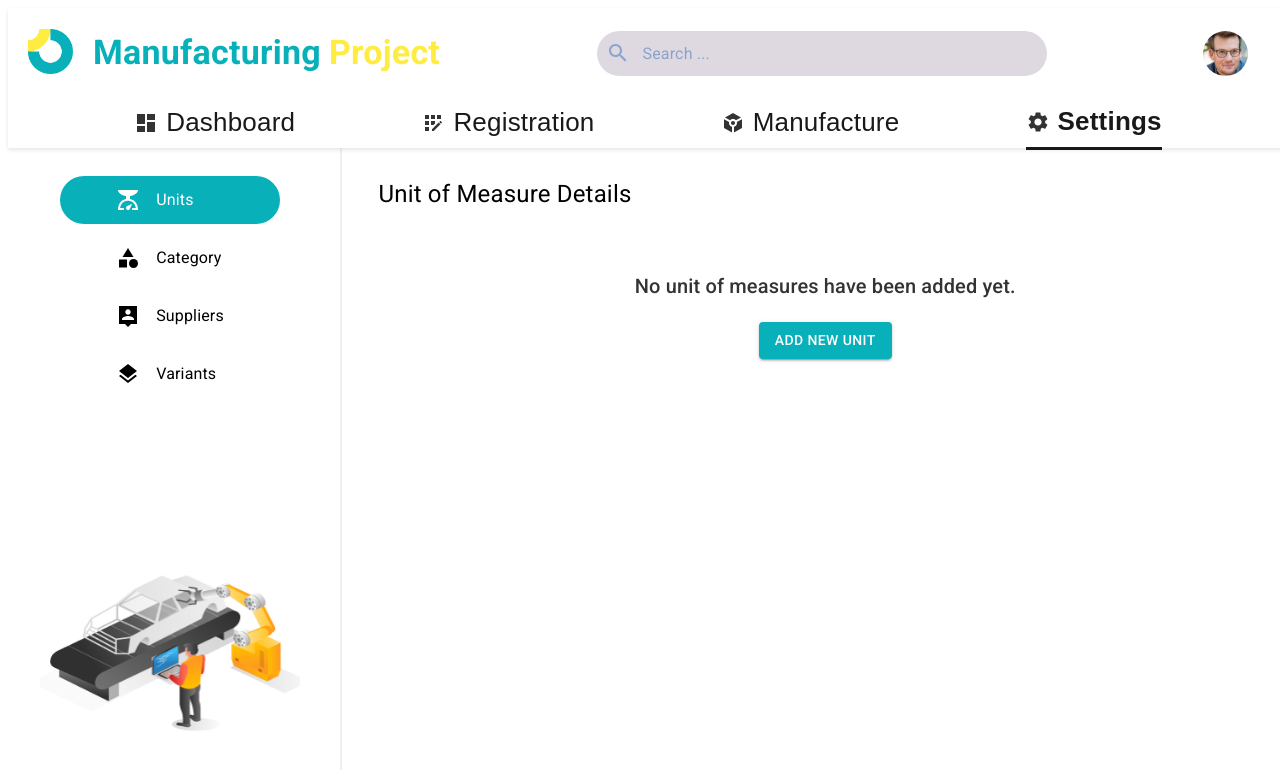
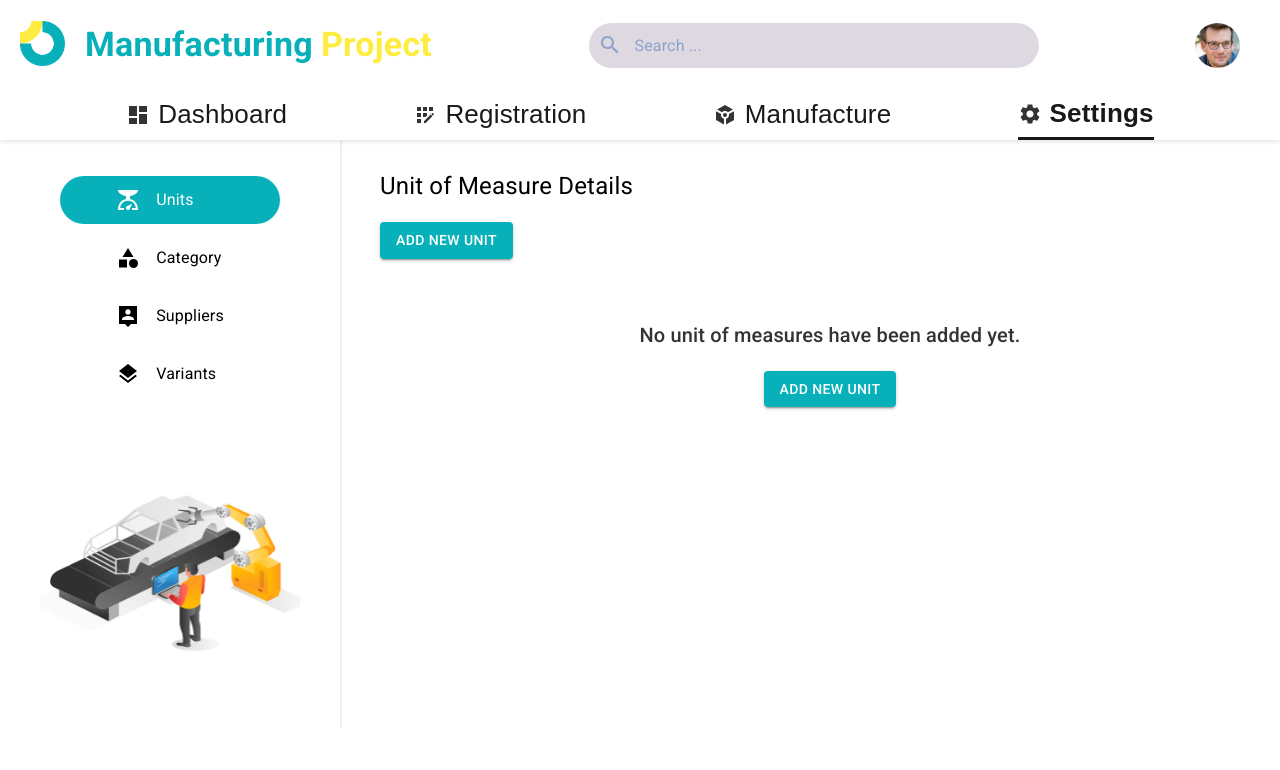
Before and after one commit to Manufacturing-Project/frontend, a React (Create React App) app: page /setting/unit in a window 1280 px wide. Shown: the top 770 px of the page. Built offline with nearby package versions, Linux system fonts and the light colour scheme; no server answers.

Commit message:
modifications

```diff
--- a/src/App.tsx
+++ b/src/App.tsx
@@ -1,9 +1,15 @@
-import React from 'react';
-import { BrowserRouter as Router, useRoutes } from 'react-router-dom';
+import React, { useEffect } from 'react';
+import { BrowserRouter as Router, useLocation, useRoutes } from 'react-router-dom';
 import MainLayout from './layouts/MainLayout';
 import { flattenedRoutes } from './routes/Routes';
 
 const App: React.FC = () => {
+
+  const { pathname } = useLocation();
+  useEffect(() => {
+    window.scrollTo(0, 0);
+  }, [pathname]);
+
   const routing = useRoutes([
     {
       path: '/',
--- a/src/components/molecules/addRawMaterial/AddRawMaterial.tsx
+++ b/src/components/molecules/addRawMaterial/AddRawMaterial.tsx
@@ -110,6 +110,7 @@ const AddRawMaterial: React.FC<Props> = ({
     height: "100%", // Ensure height is not exceeding the container
     boxSizing: 'border-box',
     overflow: 'hidden', // Prevent vertical scroll
+    //flexGrow: 1, // Allows the form to grow and fill available space
   }}
 >
   <Typography variant="h4" gutterBottom>
--- a/src/components/molecules/itembox/Itembox.tsx
+++ b/src/components/molecules/itembox/Itembox.tsx
@@ -63,7 +63,7 @@ const Itembox: React.FC<ItemboxProps> = ({
         width: '100%' ,
         height,
         padding: rowPadding,
-        overflowY: 'auto',
+        overflowY: 'hidden',
         boxShadow:'none',
       }}
     >
--- a/src/components/organism/category/Category.tsx
+++ b/src/components/organism/category/Category.tsx
@@ -130,6 +130,18 @@ const Category: React.FC = () => {
          <Typography variant="h6" sx={{ fontSize: '24px', fontWeight: 400, lineHeight: '32px' }}>
             Category Details
           </Typography>
+
+          <Box >
+
+{ categoryOptions.length > 0 ? (
+  <Button
+  variant="contained"
+  onClick={handleAddCategoryClick}
+  sx={{ backgroundColor: theme.colors.button_background_setting, color: theme.colors.font_color_button ,marginTop:'40px'}} >
+  Add New Category
+</Button> ) : null }
+</Box>
+
          </Box>
 
 
@@ -175,16 +187,7 @@ const Category: React.FC = () => {
 
           <Box sx = {{marginTop: '40px' , marginLeft: '60px'}}>
 
-          <Box sx = {{marginLeft: '10px'}}>
 
-             { categoryOptions.length > 0 ? (
-               <Button
-               variant="contained"
-               onClick={handleAddCategoryClick}
-               sx={{ backgroundColor: theme.colors.button_background_setting, color: theme.colors.font_color_button ,marginTop:'40px'}} >
-               Add New Category
-             </Button> ) : null }
-            </Box>
         </Box>
 
       {/* Toaster should be placed outside of the dialog */}
--- a/src/components/organism/header/Header.tsx
+++ b/src/components/organism/header/Header.tsx
@@ -21,7 +21,6 @@ const Header: React.FC = () => {
         position: 'fixed',
         width: '100%',
         zIndex: '2',
-        margin: 0,
 
 
       }}
--- a/src/components/organism/unitOfMeasure/UnitOfMeasure.tsx
+++ b/src/components/organism/unitOfMeasure/UnitOfMeasure.tsx
@@ -116,6 +116,18 @@ const UnitOfMeasure: React.FC = () => {
          <Typography variant="h6" sx={{ fontSize: '24px', fontWeight: 400, lineHeight: '32px' }}>
             Unit of Measure Details
           </Typography>
+
+          <Button
+            variant="contained"
+            onClick={handleAddUnitClick}
+            sx={{
+              backgroundColor: theme.colors.button_background_setting,
+              color: theme.colors.font_color_button,
+              marginTop: '20px',
+            }}
+          >
+            Add New Unit
+          </Button>
          </Box>
 
             <Box sx={{  paddingLeft: '80px' , paddingTop:'20px'}}>
@@ -160,15 +172,7 @@ const UnitOfMeasure: React.FC = () => {
                 </DialogActions>
               </Dialog>
           </Box>
-          <Box sx = {{marginTop: '40px' , marginLeft: '60px'}}>
-              {unitItems.length > 0 ?
-                <Button
-                variant="contained"
-                onClick={handleAddUnitClick}
-                sx={{ backgroundColor: theme.colors.button_background_setting, color: theme.colors.font_color_button ,marginTop:'40px'}} >
-                Add New Unit
-              </Button> : null}
-            </Box>
+
         </Box>
 
 
--- a/src/components/organism/variants/variants.tsx
+++ b/src/components/organism/variants/variants.tsx
@@ -99,6 +99,17 @@ const Variants: React.FC = () => {
        <Typography variant="h6" sx={{ fontSize: '24px', fontWeight: 400, lineHeight: '32px' }}>
             Variants Details
           </Typography>
+
+          <Box>
+
+{ variantsItems.length > 0  ?  <Button
+   variant="contained"
+   onClick={handleAddVariantClick}
+   sx={{ backgroundColor: theme.colors.button_background_setting, color: theme.colors.font_color_button ,marginTop:'20px'}} >
+   Add New Varaints
+ </Button> : null }
+</Box>
+
        </Box>
 
 
@@ -150,15 +161,7 @@ const Variants: React.FC = () => {
         <Box sx = {{marginTop: '40px' , marginLeft: '60px'}}>
 
         </Box>
-        <Box sx = {{ marginLeft: '60px'}}>
 
-           { variantsItems.length > 0  ?  <Button
-              variant="contained"
-              onClick={handleAddVariantClick}
-              sx={{ backgroundColor: theme.colors.button_background_setting, color: theme.colors.font_color_button ,marginTop:'40px'}} >
-              Add New Varaints
-            </Button> : null }
-          </Box>
       </Box>
 
 
--- /dev/null
+++ b/src/index.css
@@ -0,0 +1,11 @@
+/* src/index.css */
+* {
+    box-sizing: border-box;
+}
+
+html, body {
+    margin: 0;
+    padding: 0;
+    width: 100%;
+    height: 100%;
+}
--- a/src/index.tsx
+++ b/src/index.tsx
@@ -7,6 +7,7 @@ import theme from './components/theme';
 import { Provider } from 'react-redux';
 import { store } from './store';
 import { BrowserRouter } from 'react-router-dom';
+import './index.css';
 
 
 const root = ReactDOM.createRoot(
--- a/src/layouts/MainLayout.tsx
+++ b/src/layouts/MainLayout.tsx
@@ -22,7 +22,8 @@ const MainLayout: React.FC = () => {
         )}
         <Box sx={{ width: showLeftPanel ? 'calc(100% - 300px)' : '100%',
             padding: '20px',
-            height: '100%',
+            // paddingBottom: '100px',
+            height: '140%',
             overflowY: 'auto',
             alignItems: 'start',}}
         >
```
Also changed, not shown: public/index.html (+1 -25 lines).
